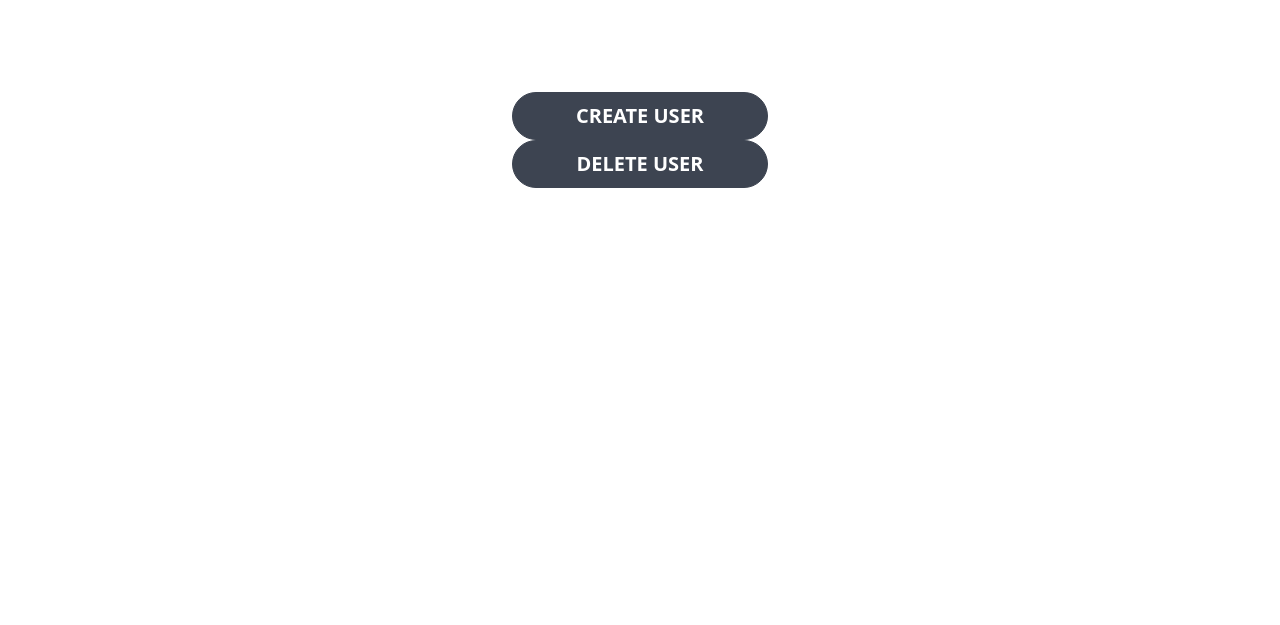
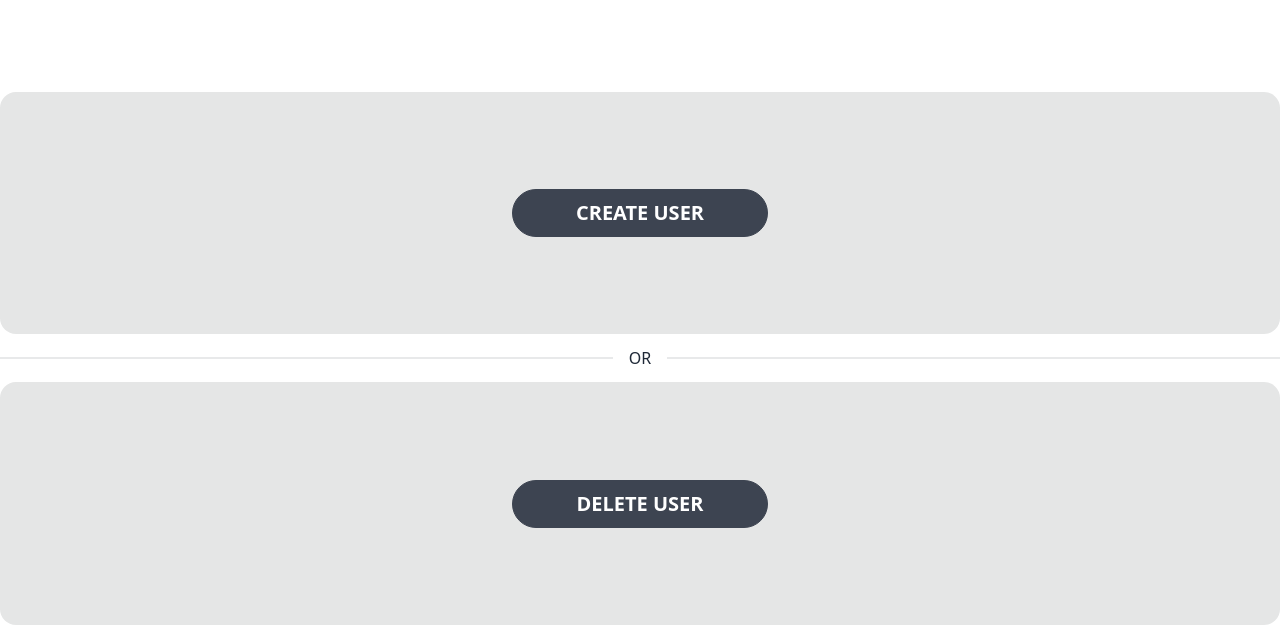
Before and after one commit to ratansen/Design-Lab-EE-396, a plain HTML site: page pages/admin_panel.html in a window 1280 px wide. Shown: the part 175-800 px from the top of the page. Drawn offline with nearby package versions, Linux system fonts and the light colour scheme.

Commit message:
minor fix

```diff
--- a/pages/admin_panel.html
+++ b/pages/admin_panel.html
@@ -16,17 +16,17 @@
 
     <div class="container w-full h-full flex flex-col text-center">
         <div class="app-name text-3xl h-1/3 flex flex-col justify-center">Admin Panel</div>
-        <!-- <div class="grid flex-grow h-16 card bg-base-300 rounded-box place-items-center"> -->
+        <div class="grid flex-grow h-6 card bg-base-300 rounded-box place-items-center">
             <a href="./create_user.html">
             <button class="btn w-64 rounded-full text-xl">Create User</button>
             </a>
-        <!-- </div>  -->
-        <!-- <div class="divider lg:divider-horizontal">OR</div>  -->
-        <!-- <div class="grid flex-grow h-16 card bg-base-300 rounded-box place-items-center"> -->
+        </div>
+        <div class="divider lg:divider-horizontal">OR</div>
+        <div class="grid flex-grow h-6 card bg-base-300 rounded-box place-items-center">
             <a href="./delete_user.html">
             <button class="btn w-64 rounded-full text-xl">Delete User</button>
             </a>
-        <!-- </div> -->
+        </div>
     </div>
 
 
```
Also changed, not shown: index.html (+1 -1 lines).
